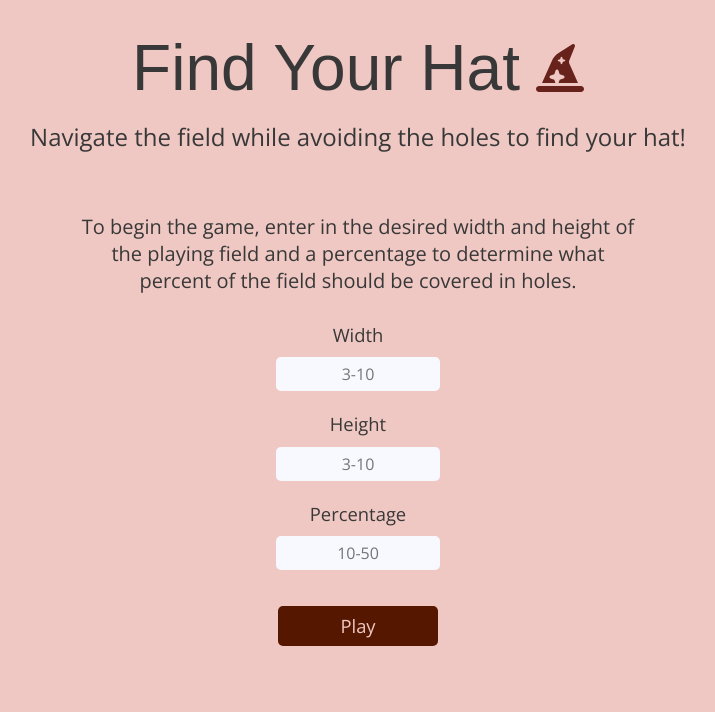
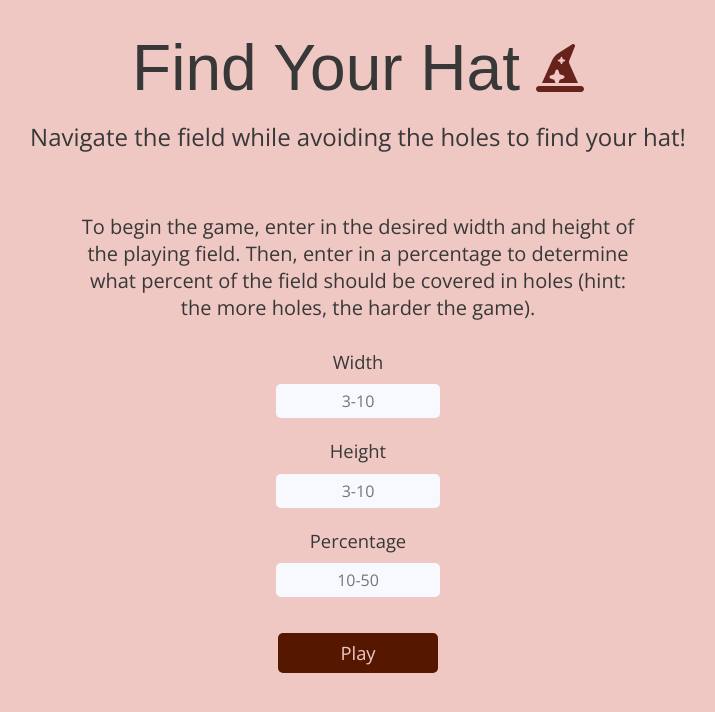
Before and after one commit to bradywinslow/findYourHat, a React (Create React App) app: page / in a window 1280 px wide. Shown: the top 712 px of the page, without its empty margins (282-997 px from the left). Built offline with nearby package versions, Linux system fonts and the light colour scheme; a web font is replaced by a local one.

Commit message:
style: update game instructions copy

```diff
--- a/src/components/StartingForm.jsx
+++ b/src/components/StartingForm.jsx
@@ -114,7 +114,7 @@ export default function StaringForm() {
         <>
             {isFieldNotDisplayed && <div className={styles.startingContainer}>
                 <div className={styles.startingInstructionsContainer}>
-                    <p className={styles.startingInstructionsText}>To begin the game, enter in the desired width and height of the playing field and a percentage to determine what percent of the field should be covered in holes.</p>
+                    <p className={styles.startingInstructionsText}>To begin the game, enter in the desired width and height of the playing field. Then, enter in a percentage to determine what percent of the field should be covered in holes (hint: the more holes, the harder the game).</p>
                 </div>
                 <form onSubmit={handleSubmit}>
                     <div className={styles.startingForm}>
```
